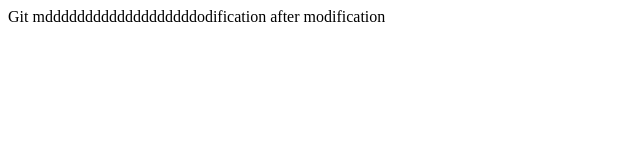
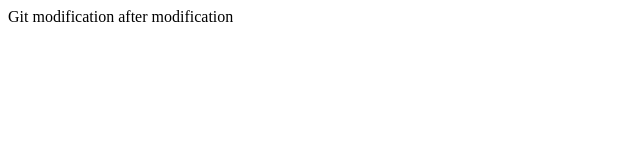
Before and after one commit to davidescus/go-website, a plain HTML site: page index.html in a window 1280 px wide. Shown: the whole page, without its empty margins (0-640 px from the left). Drawn offline with Linux system fonts and the light colour scheme.

Commit message:
Some small modification about this file

```diff
--- a/index.html
+++ b/index.html
@@ -1,6 +1,6 @@
 <html>
 
   <body>
-   Git mdddddddddddddddddddodification after modification
+   Git modification after modification
   </body>
   </html>
```
